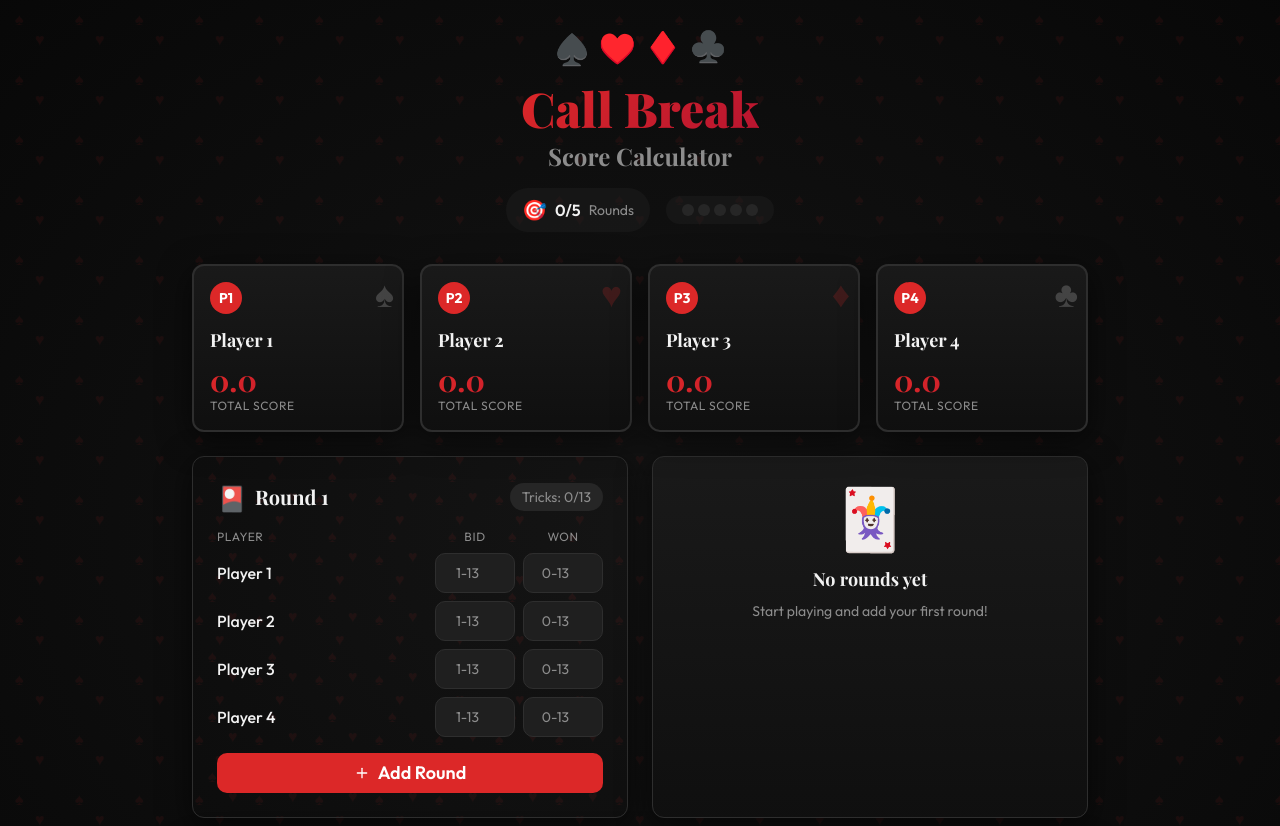
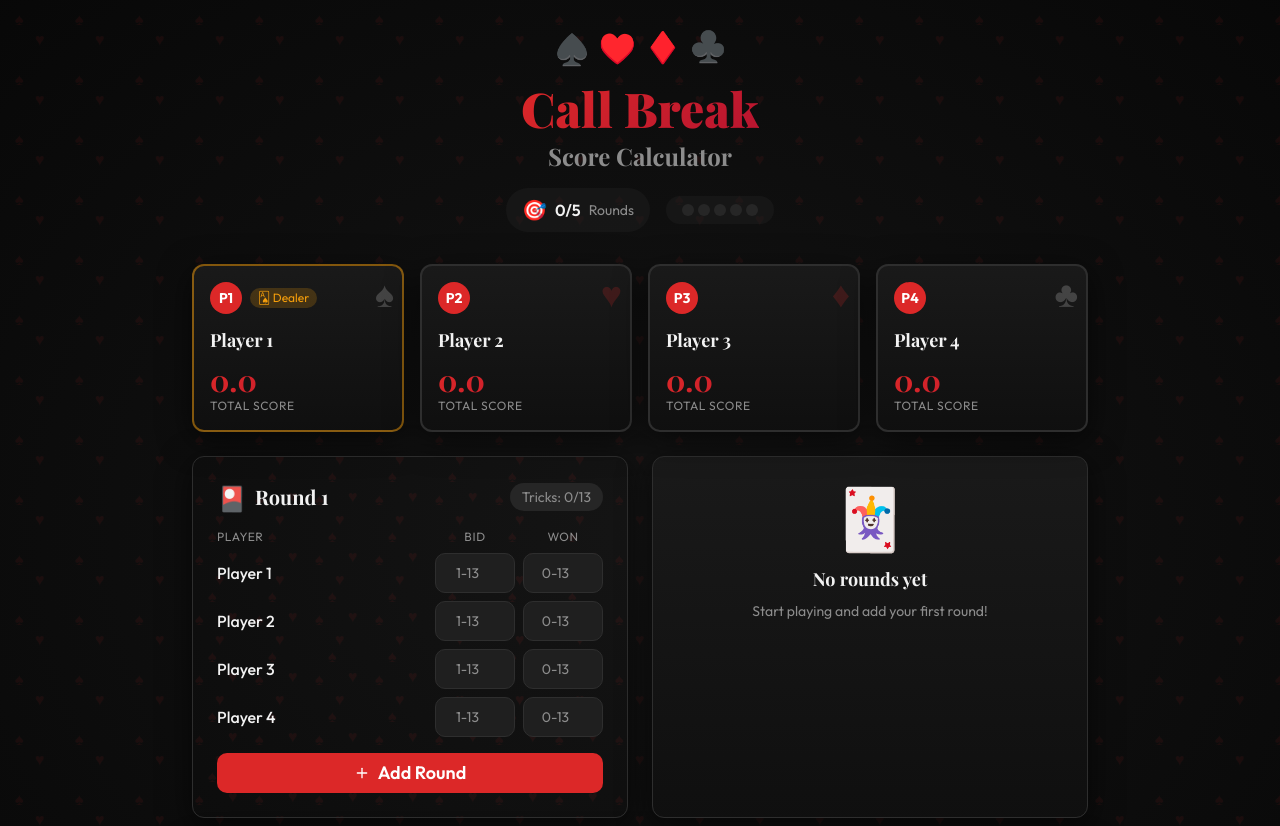
Before and after one commit to Giri-2061/callbreak_calc, a React (Vite) app: page / in a window 1280 px wide. Shown: the top 826 px of the page. Built offline with nearby package versions, Linux system fonts and the light colour scheme; the HTML template or start-up script is replaced by a standard one.

Commit message:
dealer changes

```diff
--- a/src/components/PlayerCard.tsx
+++ b/src/components/PlayerCard.tsx
@@ -8,6 +8,7 @@ interface PlayerCardProps {
   onNameChange: (name: string) => void;
   suit: string;
   isLeader: boolean;
+  isDealer?: boolean;
 }
 
 const suitColors: Record<string, string> = {
@@ -17,7 +18,7 @@ const suitColors: Record<string, string> = {
   "♣": "text-foreground",
 };
 
-export function PlayerCard({ playerIndex, name, totalScore, onNameChange, suit, isLeader }: PlayerCardProps) {
+export function PlayerCard({ playerIndex, name, totalScore, onNameChange, suit, isLeader, isDealer }: PlayerCardProps) {
   const [isEditing, setIsEditing] = useState(false);
 
   return (
@@ -25,6 +26,8 @@ export function PlayerCard({ playerIndex, name, totalScore, onNameChange, suit,
       className={`card-table rounded-xl p-4 border-2 transition-all duration-300 relative ${
         isLeader
           ? "border-primary red-glow animate-pulse-red"
+          : isDealer
+          ? "border-amber-500/50 hover:border-amber-500"
           : "border-border hover:border-primary/50"
       }`}
     >
@@ -34,13 +37,18 @@ export function PlayerCard({ playerIndex, name, totalScore, onNameChange, suit,
       </div>
 
       {/* Player number badge */}
-      <div className="flex items-center gap-2 mb-3">
-        <span className="bg-primary text-primary-foreground w-8 h-8 rounded-full flex items-center justify-center font-bold text-sm">
+      <div className="flex items-center gap-2 mb-3 flex-wrap">
+        <span className="bg-primary text-primary-foreground w-8 h-8 rounded-full flex items-center justify-center font-bold text-sm flex-shrink-0">
           P{playerIndex + 1}
         </span>
         {isLeader && (
           <span className="text-xs bg-primary/20 text-primary px-2 py-0.5 rounded-full animate-bounce-in">
             👑 Winner
+          </span>
+        )}
+        {isDealer && (
+          <span className="text-xs bg-amber-500/20 text-amber-500 px-2 py-0.5 rounded-full animate-bounce-in">
+            🂡 Dealer
           </span>
         )}
       </div>
--- a/src/pages/Index.tsx
+++ b/src/pages/Index.tsx
@@ -55,6 +55,8 @@ export default function Index() {
   const [rounds, setRounds] = useState<Round[]>([]);
   const [gameComplete, setGameComplete] = useState(false);
   const [gameHistory, setGameHistory] = useState<CompletedGame[]>([]);
+  const [dealerIndex, setDealerIndex] = useState(0);
+  const [lastWinnerIndex, setLastWinnerIndex] = useState<number | null>(null);
 
   // Load game history on mount
   useEffect(() => {
@@ -80,6 +82,9 @@ export default function Index() {
     const newRounds = [...rounds, { bids, tricks, scores }];
 
     setRounds(newRounds);
+
+    // Move dealer to next player
+    setDealerIndex(prev => (prev + 1) % players.length);
 
     if (isAutoRound) {
       toast.success(
@@ -127,6 +132,10 @@ export default function Index() {
       setGameHistory(updatedHistory);
       saveGameHistory(updatedHistory);
 
+      // Set last winner and reset dealer for next game
+      setLastWinnerIndex(winnerIndex);
+      setDealerIndex(winnerIndex);
+
       setTimeout(() => setGameComplete(true), 500);
     }
   }, [rounds, players, gameHistory]);
@@ -146,8 +155,15 @@ export default function Index() {
   const handleNewGame = useCallback(() => {
     setRounds([]);
     setGameComplete(false);
+    // If there was a previous winner, start next game with them as dealer
+    // Otherwise reset to player 0
+    if (lastWinnerIndex !== null) {
+      setDealerIndex(lastWinnerIndex);
+    } else {
+      setDealerIndex(0);
+    }
     toast.success("New game started! 🃏");
-  }, []);
+  }, [lastWinnerIndex]);
 
   const handleReset = useCallback(() => {
     if (window.confirm("Start a new game? This will clear all scores.")) {
@@ -183,6 +199,7 @@ export default function Index() {
               onNameChange={(name) => handleNameChange(index, name)}
               suit={SUITS[index]}
               isLeader={rounds.length > 0 && index === leaderIndex}
+              isDealer={index === dealerIndex}
             />
           ))}
         </div>
```
